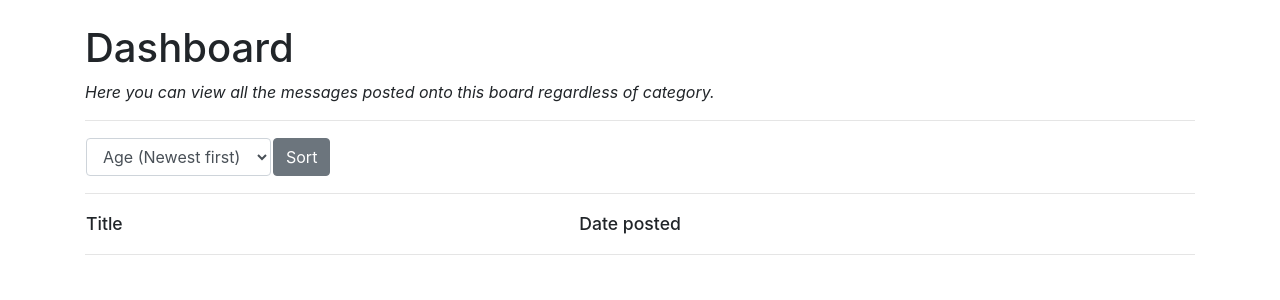
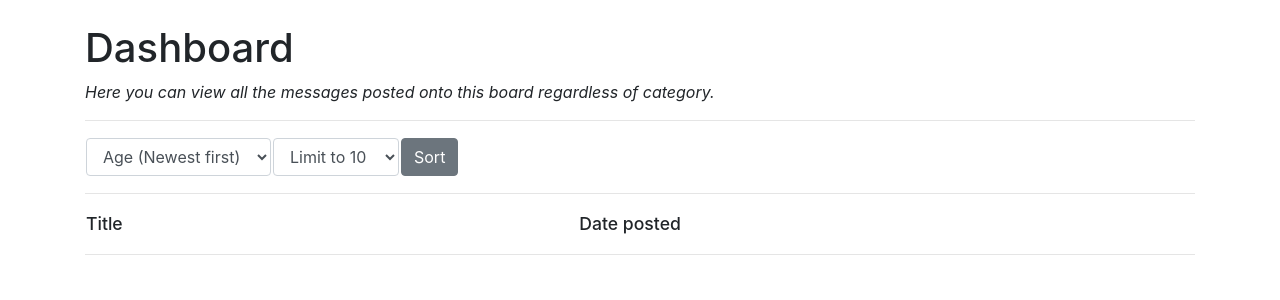
Before and after one commit to otsha/tsoha-keskustelufoorumi, a Flask app: page /messages/ in a window 1280 px wide. Shown: the part 56-356 px from the top of the page. Run offline with Flask 2, Linux system fonts and the light colour scheme; data that the repository does not hold is empty; some libraries are stand-ins or nearby versions.

Commit message:
Add functionality for limiting the amount of messages shown

```diff
--- a/application/message/views.py
+++ b/application/message/views.py
@@ -18,17 +18,33 @@ def messages_index():
 
     # Which way are the messages sorted?
     if request.method == "POST":
+        messages = []
+
+        # Get all messages based on the sorting method
         if request.form.get("selected_sorting") == "age_asc":
-            return render_template("messages/list.html", messages = Message.query.order_by(asc(Message.date_created)).all())
+            messages = Message.query.order_by(asc(Message.date_created)).all()
         elif request.form.get("selected_sorting") == "title_desc":
-            return render_template("messages/list.html", messages = Message.query.order_by(desc(Message.name)).all())
+            messages = Message.query.order_by(desc(Message.name)).all()
         elif request.form.get("selected_sorting") == "title_asc":
-            return render_template("messages/list.html", messages = Message.query.order_by(asc(Message.name)).all())
+            messages = Message.query.order_by(asc(Message.name)).all()
         else:
-            return render_template("messages/list.html", messages = Message.query.order_by(desc(Message.date_created)).all())
+            messages = Message.query.order_by(desc(Message.date_created)).all()
 
-    # Return the default order (newest first)
-    return render_template("messages/list.html", messages = Message.query.order_by(desc(Message.date_created)).all())
+        # Limit the message listing based on the selected limiting method
+        if request.form.get("selected_limiting") == "limit_20":
+            messages = messages[0:20]
+        elif request.form.get("selected_limiting") == "limit_50":
+            messages = messages[0:50]
+        elif request.form.get("selected_limiting") == "limit_none":
+            pass
+        else:
+            messages = messages[0:10]
+
+        # Finally return the listing as requested to be sorted and limited by the user
+        return render_template("messages/list.html", messages = messages)
+
+    # Return the default order (newest first, limited to 10)
+    return render_template("messages/list.html", messages = Message.query.order_by(desc(Message.date_created)).all()[0:10])
 
 # HANDLE creating new messages
 @app.route("/messages/new/", methods=["GET", "POST"])
--- a/application/templates/messages/list.html
+++ b/application/templates/messages/list.html
@@ -14,6 +14,14 @@
                         <option value="age_asc">Age (Oldest first)</option>
                         <option value="title_asc">Title (Ascending)</option>
                         <option value="title_desc">Title (Descending)</option>
+                    </select>
+                </td>
+                <td>
+                    <select class="form-control" name="selected_limiting">
+                        <option value="default">Limit to 10</option>
+                        <option value="limit_20">Limit to 20</option>
+                        <option value="limit_50">Limit to 50</option>
+                        <option value="limit_none">Show all</option>
                     </select>
                 </td>
                 <td>
```
Also changed, not shown: application/category/views.py (+22 -5 lines), application/templates/categories/category.html (+8 -0 lines).
